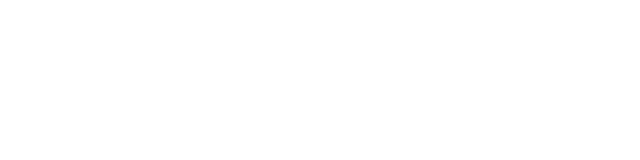
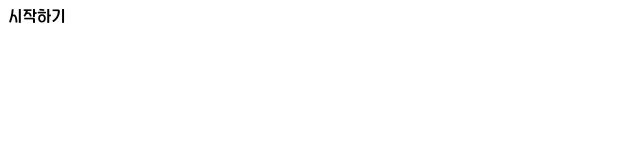
Before and after one commit to SnowFlakeMaker/SnowFlake_FE, a React (Vite) app: page / in a window 1280 px wide. Shown: the top 160 px of the page, without its empty margins (0-640 px from the left). Built offline with nearby package versions, Linux system fonts and the light colour scheme.

Commit message:
[Feat/#1] start layout

```diff
--- a/src/pages/intro/Start.jsx
+++ b/src/pages/intro/Start.jsx
@@ -1,8 +1,40 @@
-import React from "react";
+import React, { useState } from "react";
+import { useNavigate } from "react-router-dom";
 import styled from "styled-components";
 
 export default function Start(){
+    const navigate = useNavigate();
+    const [stage, setStage] = useState(0);
+
+    const GoSignIn =()=>{
+        navigate("/signin");
+    }
+
+    const GoLogIn =()=>{
+        navigate("/login");
+    }
+
+    const renderButton =()=>{
+        switch(stage){
+            case 0:
+                return(
+                    <span onClick={() => setStage(stage + 1)}>시작하기</span>
+                );
+            case 1:
+                return(
+                    <div>
+                        <span onClick={GoSignIn}>회원가입</span>
+                        <span onClick={GoLogIn}>로그인</span>
+                    </div>
+                )
+        }
+    }
     return(
-        <div></div>
+        <ButtonContainer>
+            {renderButton()}
+        </ButtonContainer>
     );
 }
+
+const ButtonContainer = styled.div`
+`;
```
